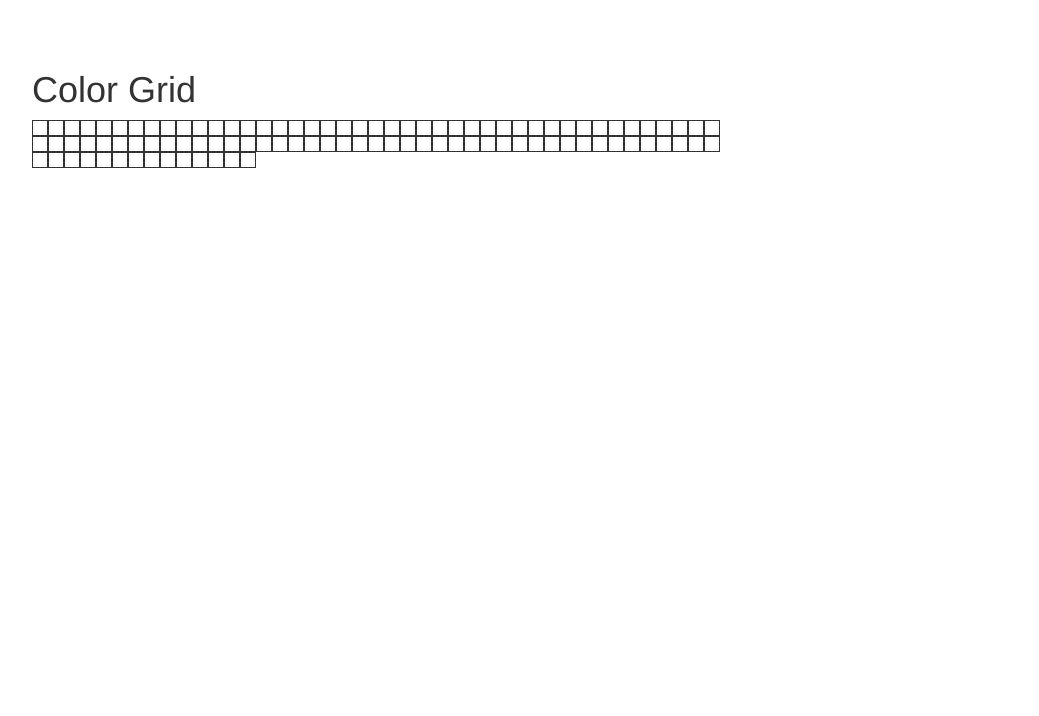
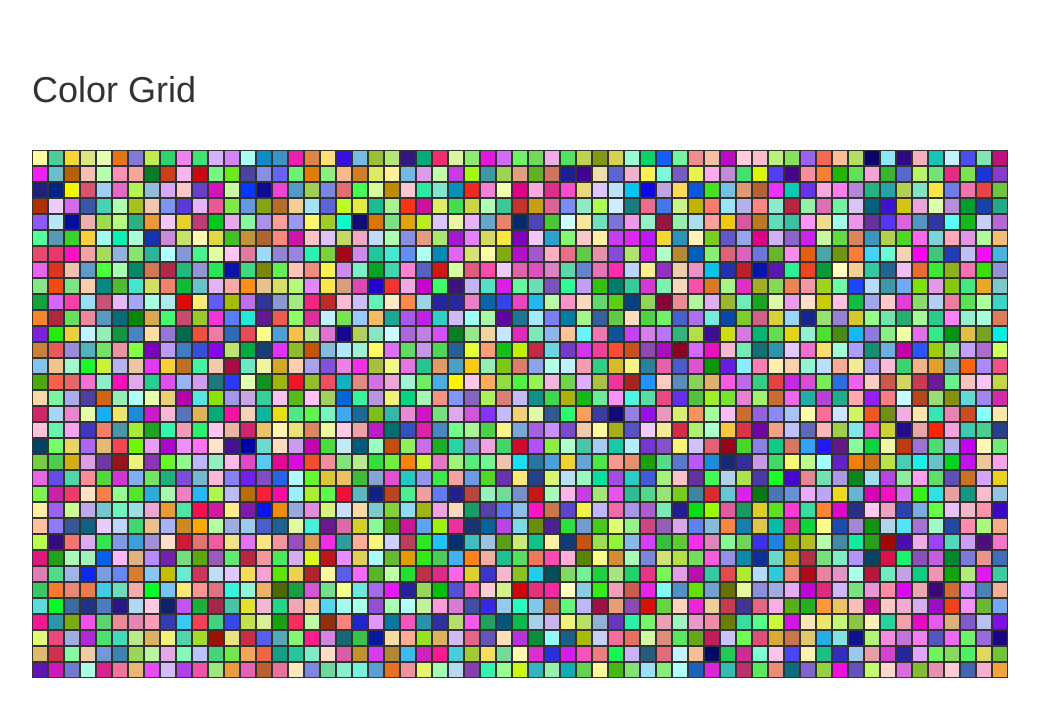
Before and after one commit to jonathas/colorgrid, a plain HTML site: page index.html in a window 1280 px wide. Shown: the whole page, without its empty margins (63-1102 px from the left). Drawn offline with nearby package versions, Linux system fonts and the light colour scheme.

Commit message:
Implemented colors for the grid

```diff
--- a/css/style.css
+++ b/css/style.css
@@ -3,5 +3,5 @@ body {
 	margin-left:50px;
 }
 
-#grid { width:700px; }
+#grid { margin-top:40px;width:87%; }
 .griditem { padding:7px;border-width:1px;border-style:solid;float:left; }
--- a/index.html
+++ b/index.html
@@ -31,6 +31,7 @@
     <!-- Include all compiled plugins (below), or include individual files as needed -->
     <!-- Latest compiled and minified JavaScript -->
 	<script src="https://maxcdn.bootstrapcdn.com/bootstrap/3.3.6/js/bootstrap.min.js" integrity="sha384-0mSbJDEHialfmuBBQP6A4Qrprq5OVfW37PRR3j5ELqxss1yVqOtnepnHVP9aJ7xS" crossorigin="anonymous"></script>
+	<script src="https://cdnjs.cloudflare.com/ajax/libs/randomcolor/0.4.4/randomColor.js"></script>
 	<script src="js/grid.js"></script>
   </body>
 </html>
--- a/js/grid.js
+++ b/js/grid.js
@@ -1,5 +1,14 @@
+function generateGrid() {
+	var numSquares = 2013;
+
+	for(i=0; i < numSquares; i++) {
+  		$('#grid').append('<div class="griditem"' + 'id="griditem_' + i +'">' + '</div>')
+
+
+  		$('#griditem_' + i).css('background-color', randomColor());
+	}
+}
+
 $(document).ready(function() {
-    for(i=0; i < 100; i++) {
-  		$('#grid').append('<div class="griditem"' + 'id="griditem_' + i +'">' + '</div>')
-	}
+	generateGrid();
 });
```
